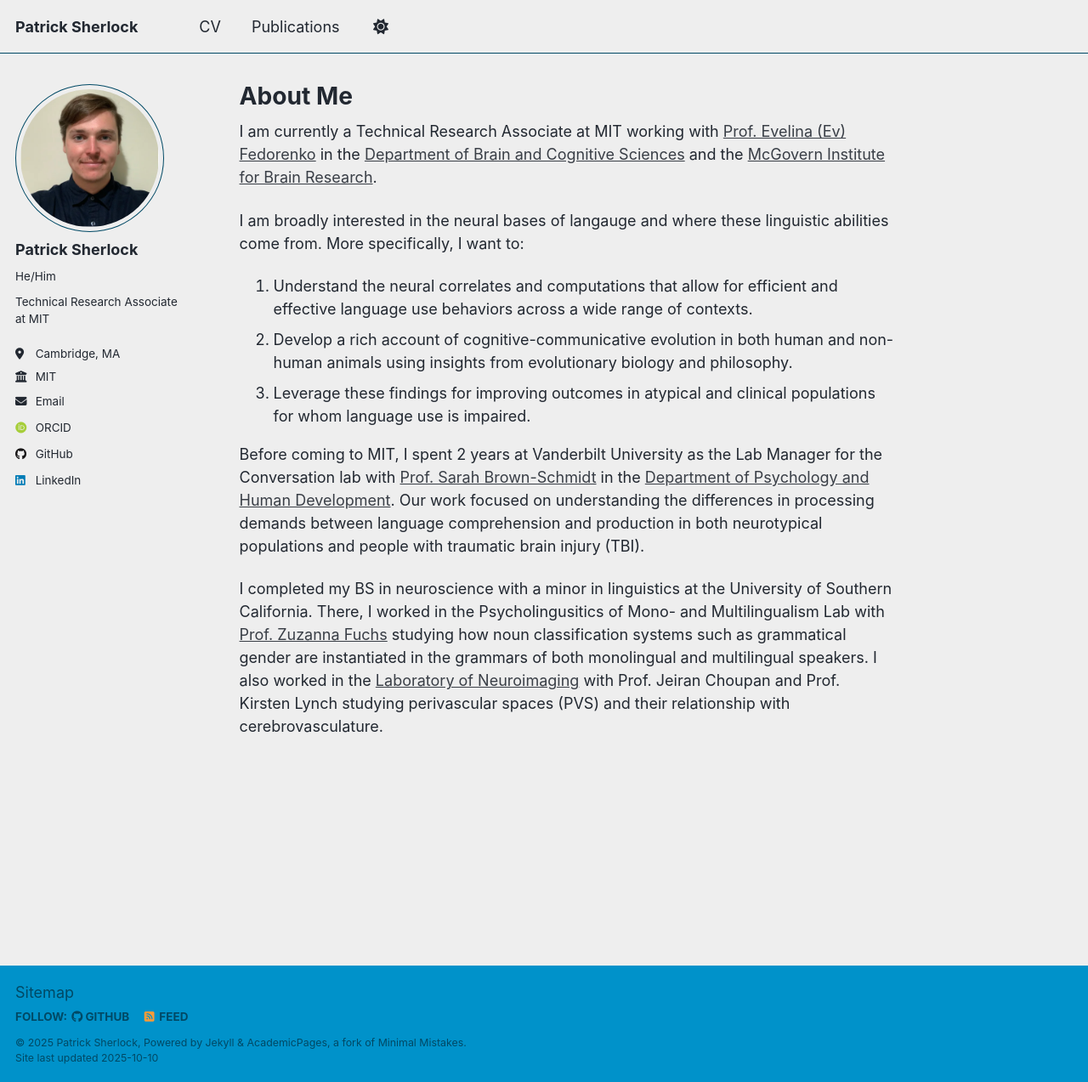
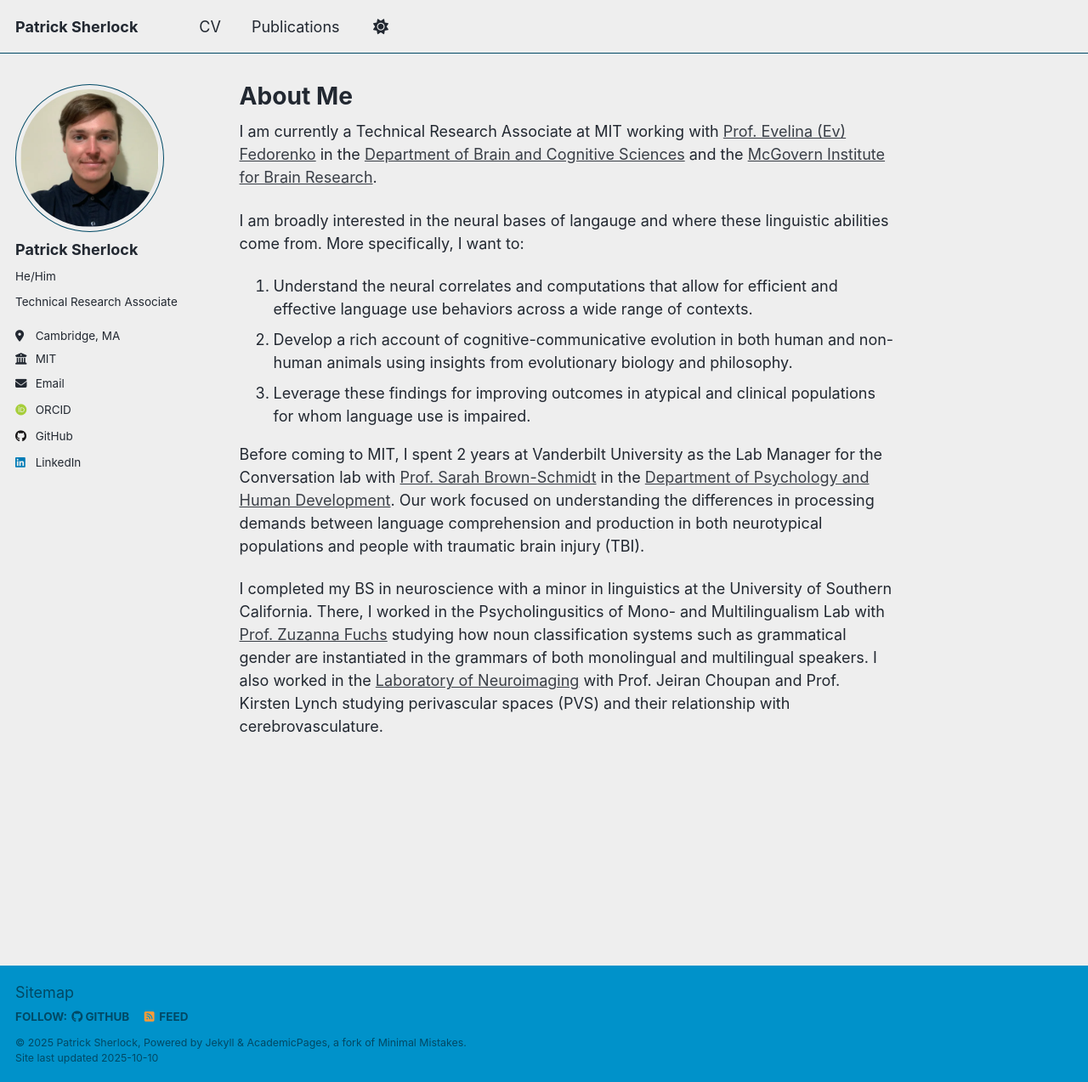
Before and after one commit to patricksherlock/patricksherlock.github.io, a Jekyll site: the page built from _pages/about.md, in a window 1280 px wide and 1273 px high. Shown: the whole window at 85% size. Built offline with Jekyll 4.4.1, drawn with Linux system fonts in a browser that asks for light colours; some web fonts are replaced; a script that is not in the unit is left out.

Commit message:
Update _config.yml

```diff
--- a/_config.yml
+++ b/_config.yml
@@ -26,7 +26,7 @@ author:
   avatar           : "profile_pic.png"
   name             : "Patrick Sherlock"
   pronouns         : "He/Him"
-  bio              : "Technical Research Associate at MIT"
+  bio              : "Technical Research Associate"
   location         : "Cambridge, MA"
   employer         : "MIT"
   uri              : # URL
```
